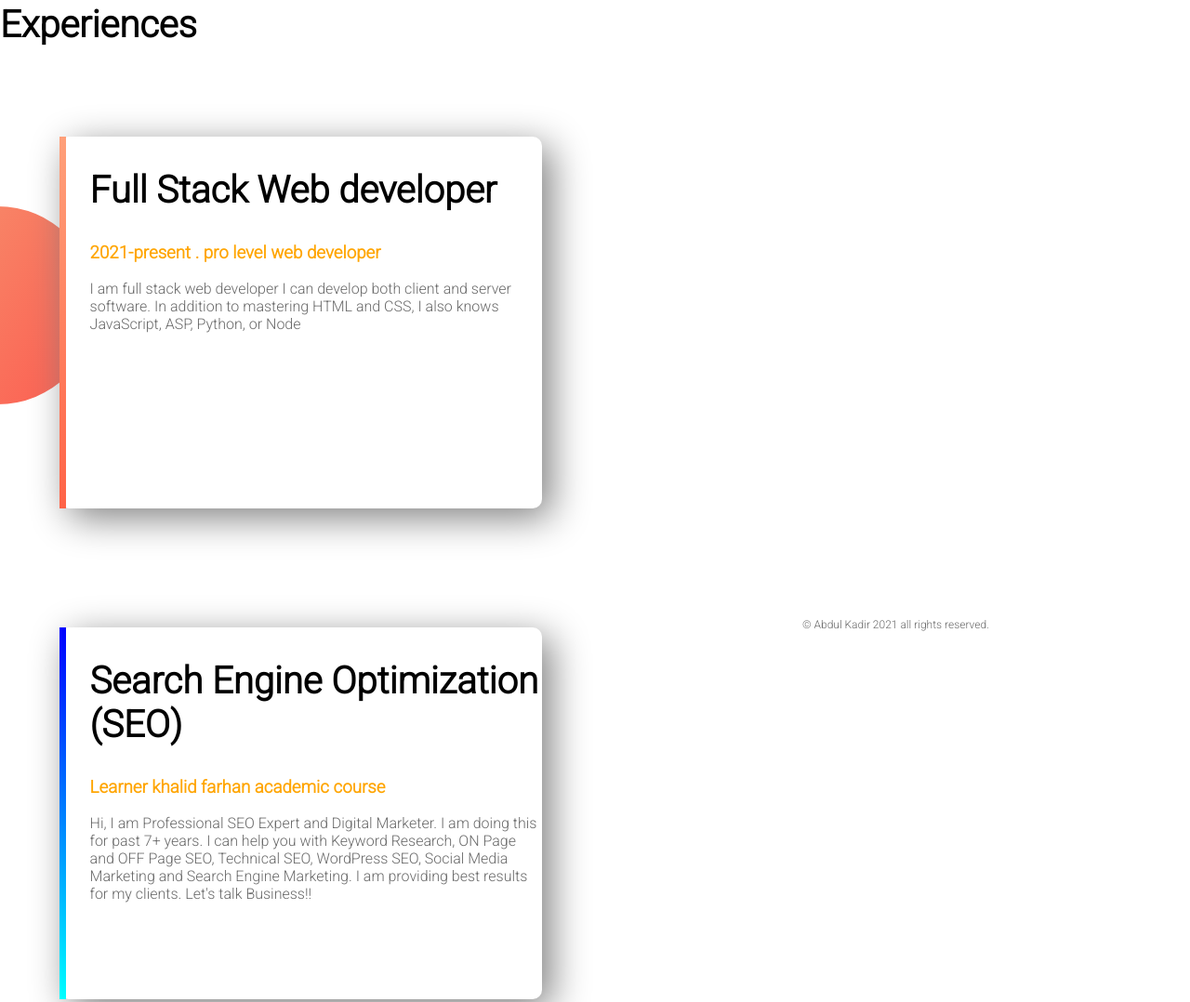
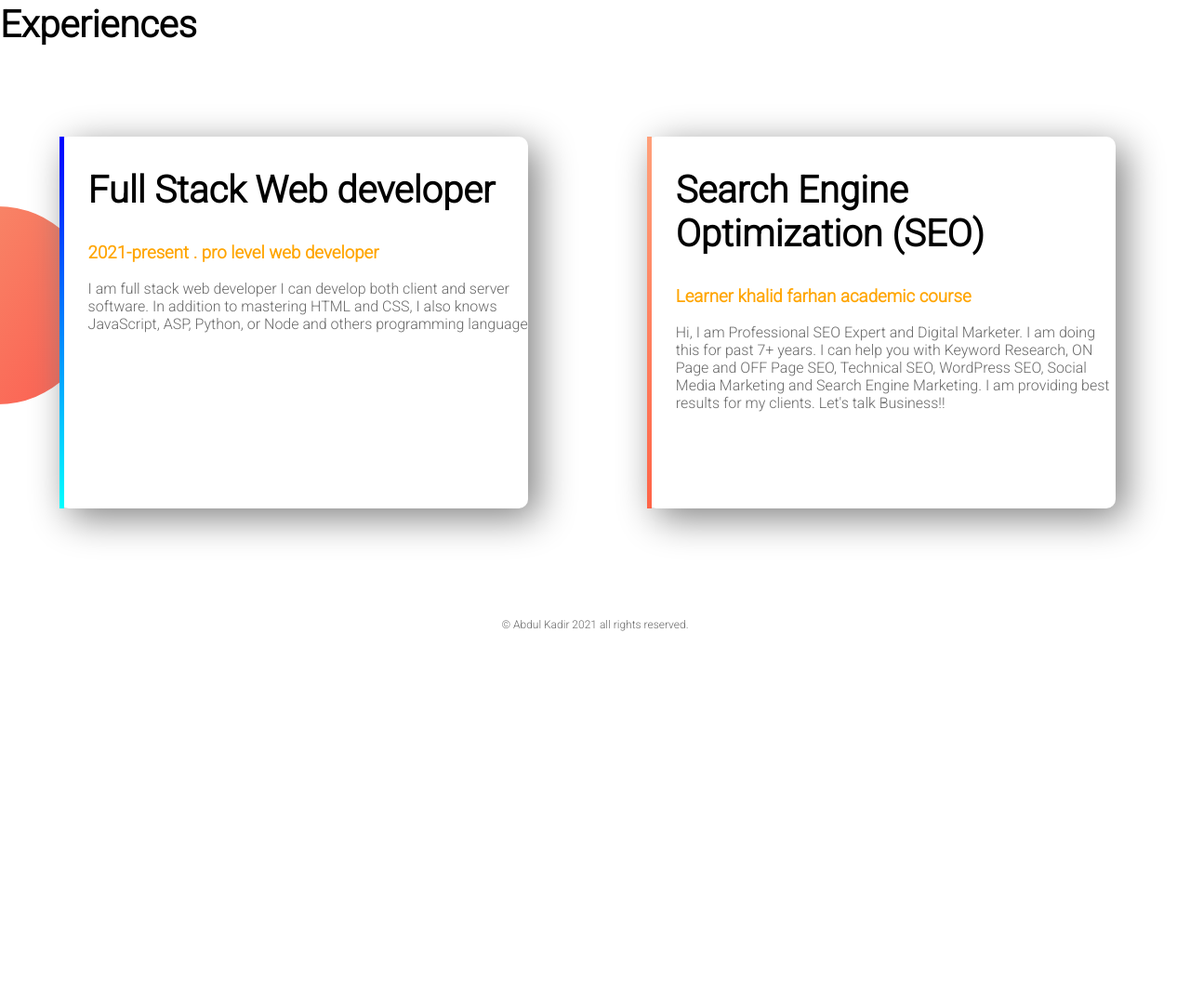
Before and after one commit to abdulkadir52347/web-portfolio, a plain HTML site: page imges/index.html in a window 1280 px wide. Shown: the part 1330-2408 px from the top of the page at 93% size. After the commit the page ends 2021 px from the top, so only its background shows below. Drawn offline with Linux system fonts and the light colour scheme.

Commit message:
finish wesdite

```diff
--- a/imges/index.html
+++ b/imges/index.html
@@ -58,7 +58,7 @@
             <div id="full-stack" class="half-width  single-experience">
                 <h2>Full Stack Web developer</h2>
                 <h3 class="orange-highlight">2021-present . pro level web developer</h3>
-                <p>I am full stack web developer I can develop both client and server software. In addition to mastering HTML and CSS, I also knows JavaScript, ASP, Python, or Node</p>
+                <p>I am full stack web developer I can develop both client and server software. In addition to mastering HTML and CSS, I also knows JavaScript, ASP, Python, or Node and others programming language </p>
             </div>
             <div id="seo" class="half-width single-experience ">
                 <h2>Search Engine Optimization (SEO)</h2>
--- a/imges/style.css
+++ b/imges/style.css
@@ -17,7 +17,7 @@ p{
 }
 
 .half-width{
-    width: 38%;
+    width: 37%;
     float: left;
     margin: 5%;
     padding-left: 2%;
@@ -46,7 +46,7 @@ section{
 .dream-area{
     background-image: url("picture/dream-bg.png");
     background-repeat: no-repeat;
-    background-position: right;
+    background-position:bottom  right;
 }
 .single-experience{
     box-shadow: 10px 10px 40px  gray;
@@ -59,16 +59,17 @@ section{
     background-position: center left;
 }
 #full-stack{
-    border-left: 7px solid;
+    border-left: solid 5px;
+    border-image: linear-gradient(180deg, blue,cyan);
+    border-image-slice: 1;
+}
+#seo{
+
+    border-left: 5px solid;
     border-image: linear-gradient(180deg,lightsalmon,tomato);
     border-image-slice: 1;
 }
-#seo{
-    border-left: solid 7px;
-    border-image: linear-gradient(180deg, blue,cyan);
-    border-image-slice: 1;
-}
 footer{
-    text-align: center ;
+    text-align: center;
     font-size: 12px;
 }
```
